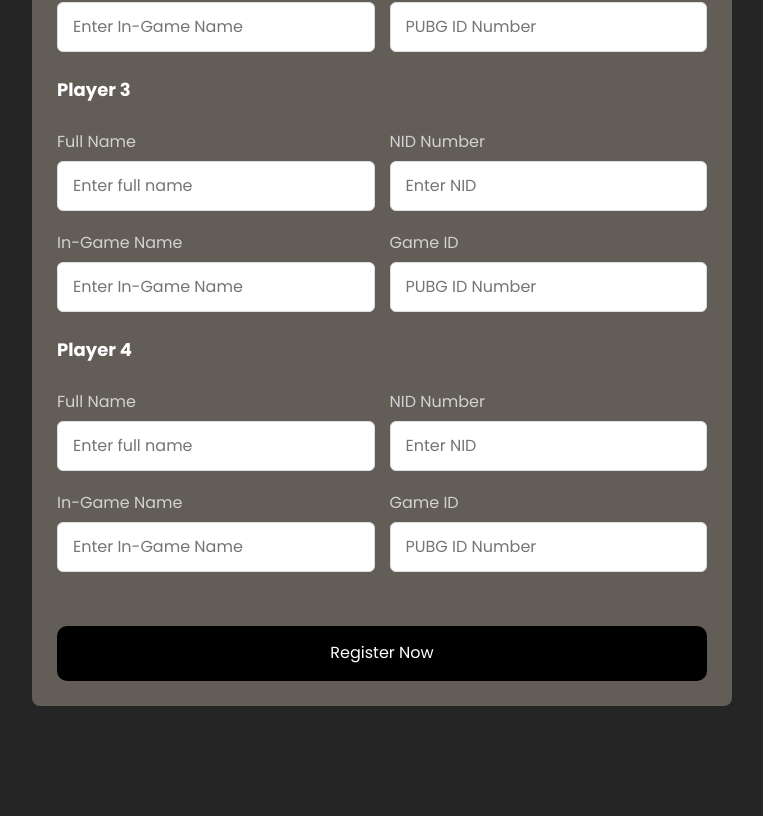
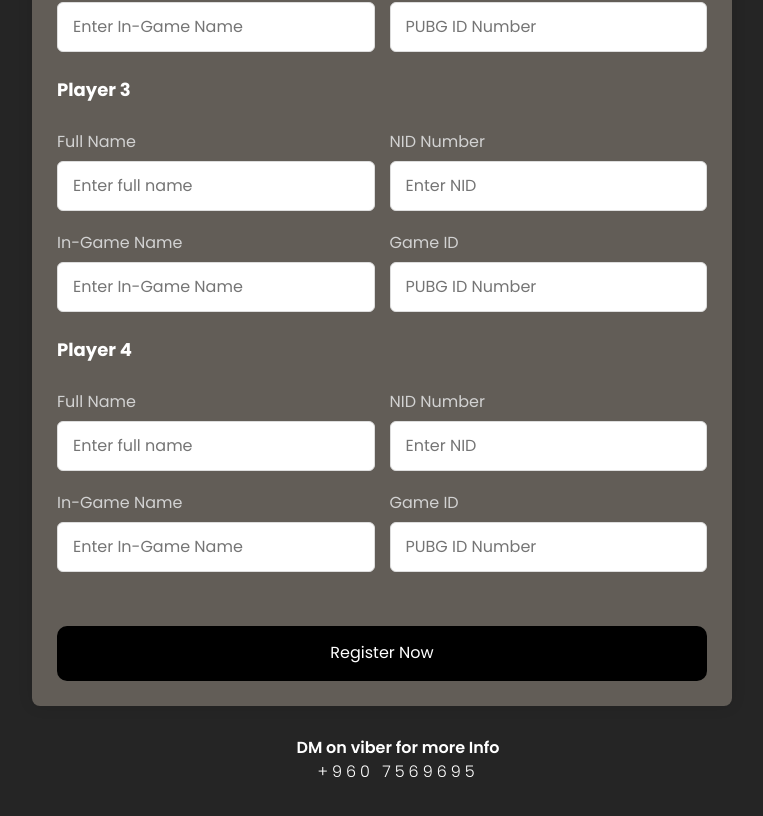
Before and after one commit to skyngo/eid-league-reg, a React (Create React App) app: page / in a window 1280 px wide. Shown: the part 1133-1949 px from the top of the page, without its empty margins (258-1021 px from the left). Before the commit the page ends 1859 px from the top, so only its background shows below. Built offline with nearby package versions, Linux system fonts and the light colour scheme; the HTML template or start-up script is replaced by a standard one.

Commit message:
added contact info

```diff
--- /dev/null
+++ b/src/components/Footer.js
@@ -0,0 +1,21 @@
+import React from 'react'
+
+const Footer = () => {
+  return (
+    <>
+        <div className='footerNav' style={{
+            width: '75vw',
+            textAlign: 'center',
+            margin: '30px',
+            color: 'white'
+        }}>
+            <ul>
+                <li style={{ fontWeight: '600' }}>DM on viber for more Info</li>
+                <li style={{ fontWeight: '300', letterSpacing: '4px' }}>+960 7569695</li>
+            </ul>
+        </div>
+    </>
+  )
+}
+
+export default Footer
--- a/src/components/Home.js
+++ b/src/components/Home.js
@@ -1,6 +1,7 @@
 import React, { useState } from "react";
 import axios from "axios";
 import Swal from "sweetalert2";
+import Footer from "./Footer";
 
 const Home = () => {
   const [userField, setUserField] = useState({
@@ -53,7 +54,7 @@ const Home = () => {
             "https://api.sky.ngo/create",
             userField
           );
-          console.log(response)
+          console.log(response);
           Swal.fire({
             title: "Registration",
             text: "We have received the form, We will be in touch soon",
@@ -70,7 +71,7 @@ const Home = () => {
         }
       }
     });
-  }
+  };
   //   try {
   //     // const response = await axios.post(
   //     //   "https://api.sky.ngo/create",
@@ -96,6 +97,7 @@ const Home = () => {
   }
 
   return (
+    <>
       <div className="container">
         <h2 className="header">
           SKY PUBGM <br /> Eid League S1 Registration
@@ -451,10 +453,9 @@ const Home = () => {
             Register Now
           </button>
         </form>
-      {/* <div className='col-md-8'>
-                        <List />
-                    </div> */}
       </div>
+      <Footer />
+    </>
   );
 };
 
```
Lines whose indentation alone changed are shown as unchanged.
